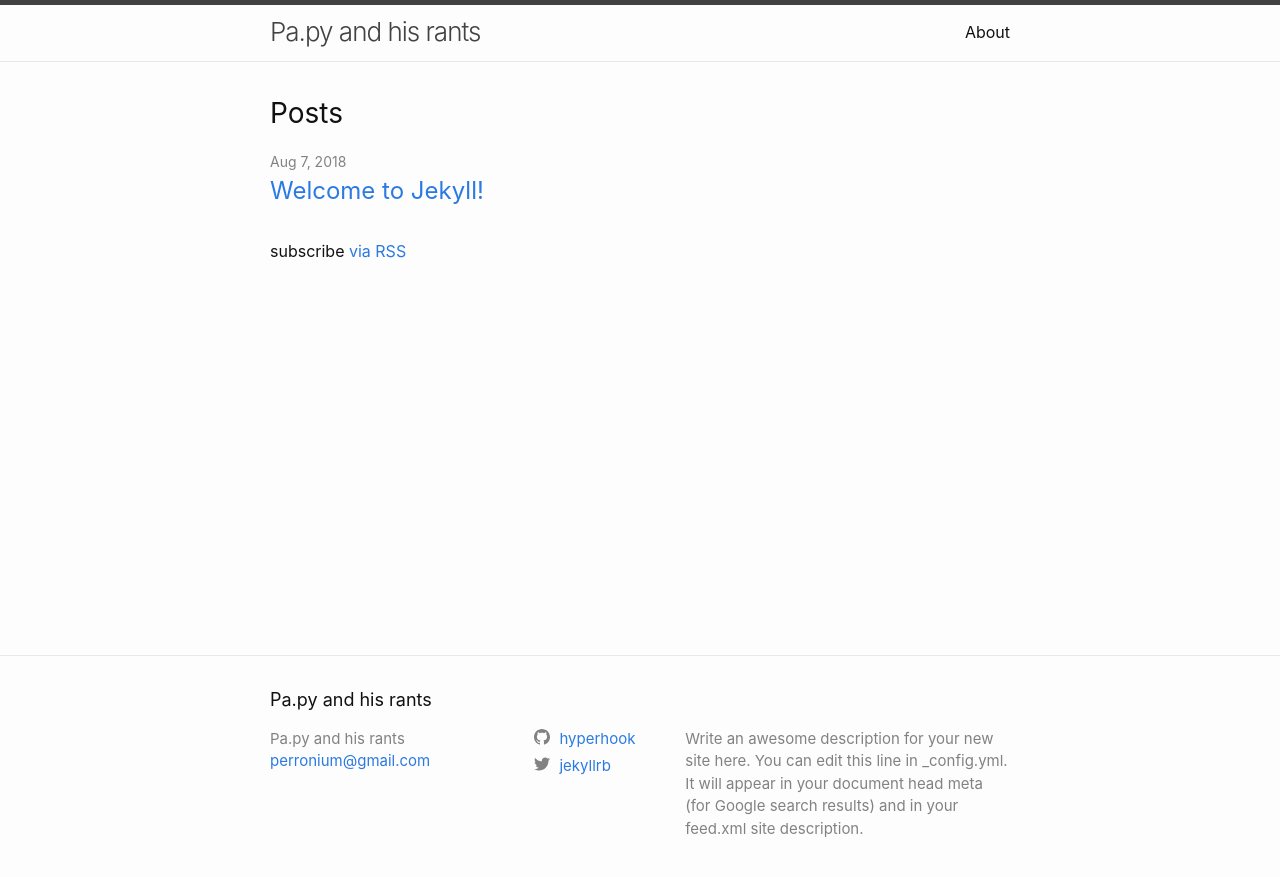
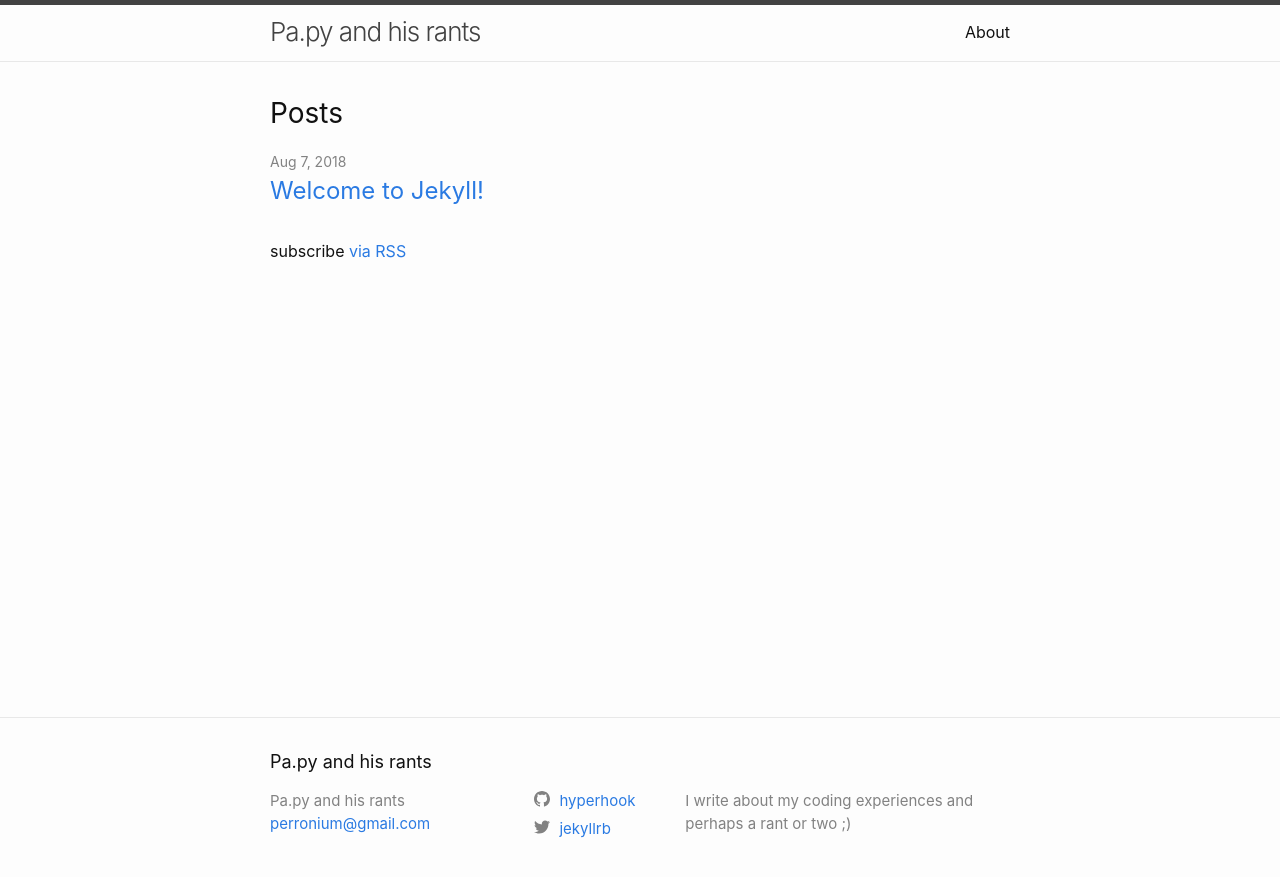
Before and after one commit to Hyperhook/Hyperhook.github.io, a Jekyll site: the page built from index.md, in a window 1280 px wide. Shown: the top 877 px of the page. Built offline with Jekyll 4.4.1, drawn with Linux system fonts in a browser that asks for light colours.

Commit message:
fixed description

```diff
--- a/_config.yml
+++ b/_config.yml
@@ -16,9 +16,7 @@
 title: Pa.py and his rants
 email: perronium@gmail.com
 description: >- # this means to ignore newlines until "baseurl:"
-  Write an awesome description for your new site here. You can edit this
-  line in _config.yml. It will appear in your document head meta (for
-  Google search results) and in your feed.xml site description.
+  I write about my coding experiences and perhaps a rant or two ;)
 baseurl: "" # the subpath of your site, e.g. /blog
 url: "" # the base hostname & protocol for your site, e.g. http://example.com
 twitter_username: jekyllrb
```
